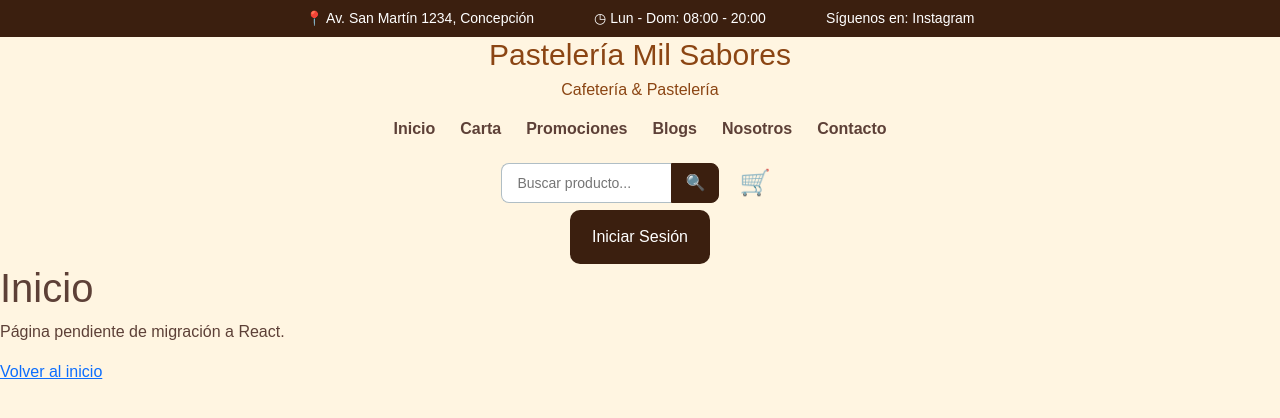
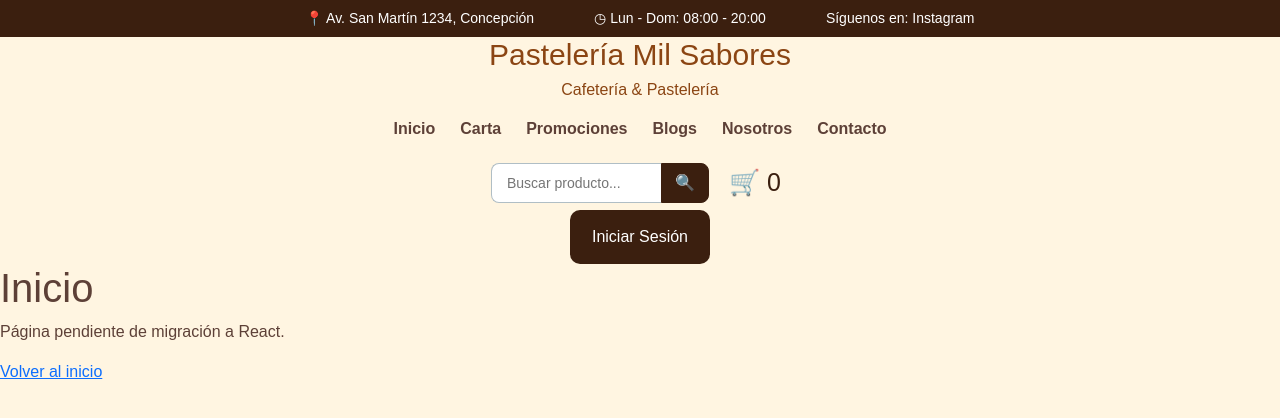
Before and after one commit to Juanestebann/PasteleriaReact, a React (Vite) app: page / in a window 1280 px wide. Shown: the top 418 px of the page. Built offline with nearby package versions, Linux system fonts and the light colour scheme.

Commit message:
J04: implementar estado visual de sesion y pruebas del encabezado

```diff
--- a/src/componentes/organismos/Encabezado.jsx
+++ b/src/componentes/organismos/Encabezado.jsx
@@ -1,7 +1,11 @@
 
 import { Link } from 'react-router'
 
-function Encabezado() {
+function Encabezado({
+    usuario = null,
+    cantidadCarrito = 0,
+    onCerrarSesion = () => { }
+}) {
     return (
         <>
             {/* BARRA SUPERIOR */}
@@ -49,20 +53,27 @@ function Encabezado() {
                     <Link
                         className="boton-icono"
                         to="/carrito"
-                        aria-label="Ver carrito"
+                        aria-label={`Ver carrito, ${cantidadCarrito} productos`}
                     >
-                        🛒
+                        🛒 <span>{cantidadCarrito}</span>
                     </Link>
 
                 </section>
                 {/* ESTADO DE SESIÓN */}
                 <section id="sesion-header">
-                    <Link
-                        className="boton-IniciarSesion"
-                        to="/login"
-                    >
-                        Iniciar Sesión
-                    </Link>
+                    {usuario ? (
+                        <>
+                            <span>Hola, {usuario.nombre}</span>
+
+                            <button type="button" onClick={onCerrarSesion}>
+                                Cerrar sesión
+                            </button>
+                        </>
+                    ) : (
+                        <Link className="boton-IniciarSesion" to="/login">
+                            Iniciar Sesión
+                        </Link>
+                    )}
                 </section>
             </header>
         </>
--- a/src/componentes/plantillas/LayoutTienda.jsx
+++ b/src/componentes/plantillas/LayoutTienda.jsx
@@ -1,15 +1,13 @@
-// Explicación: Outlet indica dónde React Router debe
-// mostrar la página correspondiente a la URL.
-// Más adelante agregaremos aquí el encabezado y el
-// pie de página de la pastelería.
-
 import { Outlet } from 'react-router'
 import Encabezado from '../organismos/Encabezado'
 
 function LayoutTienda() {
     return (
         <>
-            <Encabezado />
+            <Encabezado
+                usuario={null}
+                cantidadCarrito={0}
+            />
 
             <main>
                 <Outlet />
```
Also changed, not shown: 1 other file (tests, documents, lock files or other folders).
